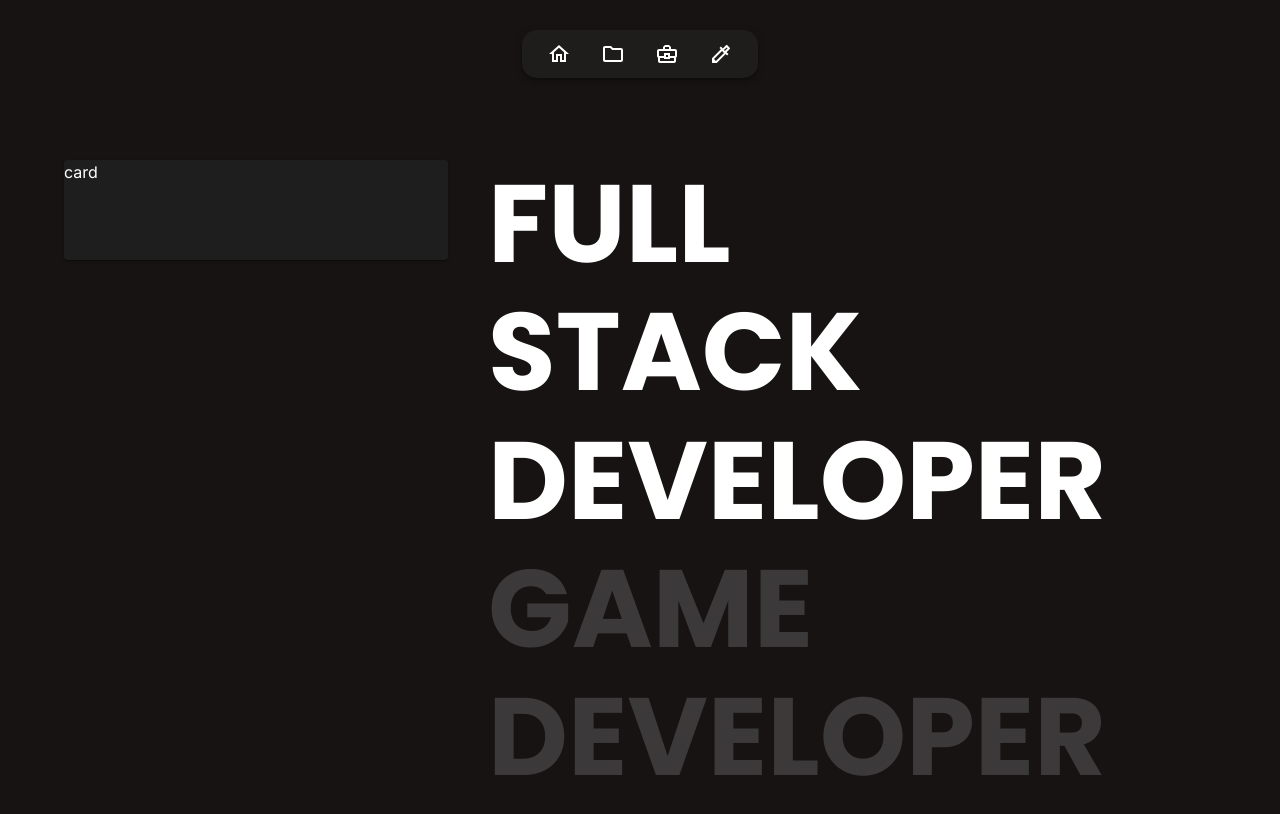
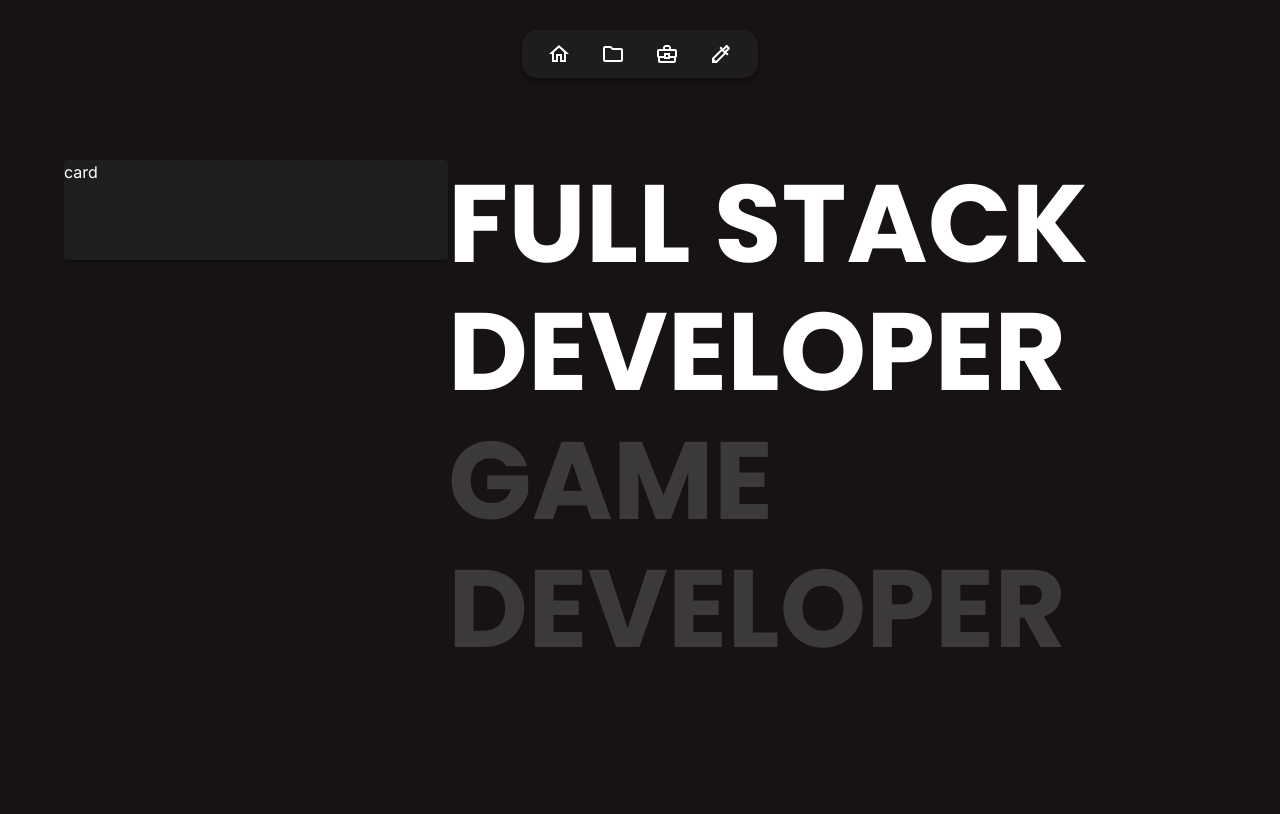
Before and after one commit to rotembab/resume-frontend, a React (Vite) app: page / in a window 1280 px wide. Built offline with nearby package versions, Linux system fonts and the light colour scheme.

Commit message:
added navbar

```diff
--- a/src/App.tsx
+++ b/src/App.tsx
@@ -12,12 +12,12 @@ import { Container } from '@mui/material';
 export default function App() {
   return (
     <Container>
-      <Grid container paddingTop={20} gap={5}>
+      <Grid container paddingTop={20}>
         <NavMenu />
         <Grid size={4}>
           <DetailsCard />
         </Grid>
-        <Grid size={4}>
+        <Grid size={8}>
           <Routes>
             <Route path='/' element={<HomePage />} />
             <Route path='/projects' element={<ProjectsPage />} />
--- a/src/components/ui/nav-menu/nav-menu.component.tsx
+++ b/src/components/ui/nav-menu/nav-menu.component.tsx
@@ -9,7 +9,6 @@ export const NavMenu = ({}: NavMenuProps) => {
   let navigate = useNavigate();
   const config = NavMenuConfig(navigate);
   return (
-    <>
     <AppBar
       color='transparent'
       sx={{
@@ -55,6 +54,5 @@ export const NavMenu = ({}: NavMenuProps) => {
         })}
       </Box>
     </AppBar>
-    </>
   );
 };
```
Lines whose indentation alone changed are shown as unchanged.
